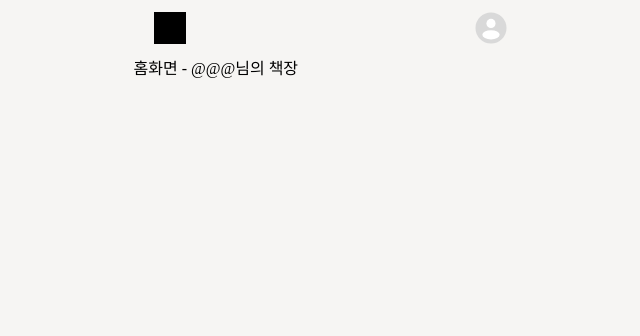
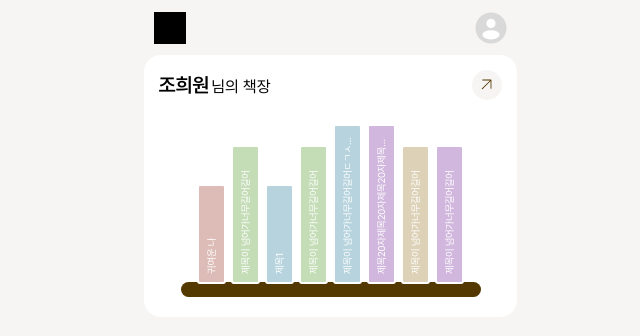
Before and after one commit to DS-ITDA/ITDA-FE, a React (Vite) app: page / in a window 1280 px wide. Shown: the top 336 px of the page, without its empty margins (310-950 px from the left). Built offline with nearby package versions, Linux system fonts and the light colour scheme; a web font is replaced by a local one.

Commit message:
✨ Feat: 메인페이지 책장 구현 (#6)

```diff
--- /dev/null
+++ b/src/components/Books/Books.jsx
@@ -0,0 +1,75 @@
+import * as B from '@components/Books/BooksStyle';
+import { useNavigate } from 'react-router-dom';
+import books from '@data/books.json';
+import palette from '../../styles/theme';
+import { useRef } from 'react';
+import { useEffect } from 'react';
+import { useState } from 'react';
+
+const Books = () => {
+  const MIN_HEIGHT = 100;
+  const MAX_HEIGHT = 160;
+  const MAX_TITLE_LENGTH = 20;
+
+  const divRef = useRef(null);
+  const [dimensions, setDimensions] = useState({ width: 0, height: 0 });
+  const navigate = useNavigate();
+
+  useEffect(() => {
+    if (!divRef.current) return;
+    const observer = new ResizeObserver((entries) => {
+      for (let entry of entries) {
+        const { width, height } = entry.contentRect;
+        setDimensions({ width, height });
+      }
+    });
+
+    observer.observe(divRef.current);
+
+    return () => observer.disconnect();
+  }, []);
+
+  const getBookHeight = (title) => {
+    const length = Math.min(title.length, MAX_TITLE_LENGTH);
+    const ratio = length / MAX_TITLE_LENGTH;
+    if (length < 6) {
+      return 100;
+    }
+    return Math.round(MIN_HEIGHT + (MAX_HEIGHT - MIN_HEIGHT) * ratio);
+  };
+
+  const widthOfBoard = [180, 200, 220, 240, 260, 280];
+
+  const getBoardWidth = () => {
+    const numOfBooks = books.length;
+
+    if (numOfBooks === 0) return;
+    if (numOfBooks < 6) {
+      return widthOfBoard[numOfBooks - 1];
+    } else {
+      return 300;
+    }
+  };
+
+  return (
+    <B.Books $width={dimensions.width} $height={dimensions.height}>
+      <B.Div ref={divRef}>
+        <B.BookContainer>
+          {books.map((book) => (
+            <B.Book key={book.id} height={getBookHeight(book.title)} color={book.color}>
+              {book.title}
+            </B.Book>
+          ))}
+          {books.length < 3 && (
+            <B.Book height="100" color={palette.main.beige} onClick={() => navigate}>
+              <B.Plus>+</B.Plus>
+            </B.Book>
+          )}
+        </B.BookContainer>
+        <B.Board $width={getBoardWidth()}></B.Board>
+      </B.Div>
+    </B.Books>
+  );
+};
+
+export default Books;
--- /dev/null
+++ b/src/components/Books/BooksStyle.js
@@ -0,0 +1,94 @@
+import styled from 'styled-components';
+import palette from '@styles/theme';
+
+export const Books = styled.div`
+  display: flex;
+  justify-content: center;
+
+  width: ${({ $height }) => `${$height}px`};
+  height: ${({ $width }) => `${$width}px`};
+`;
+
+export const Div = styled.div`
+  display: flex;
+  flex-direction: row-reverse;
+  align-items: center;
+
+  transform: rotate(-90deg);
+`;
+
+export const BookContainer = styled.div`
+  display: flex;
+  flex-direction: column;
+  /* justify-content: center; */
+
+  gap: 5px;
+  margin-left: -2px;
+
+  flex-shrink: 0;
+
+  max-height: 267px;
+  overflow-y: scroll;
+
+  align-items: flex-start;
+`;
+
+export const Book = styled.div`
+  border-radius: 3px;
+  border: 2px solid ${palette.grayscale.white};
+  padding: 5px 8px;
+
+  width: ${({ height }) => `${height}px`};
+  height: 29px;
+  background-color: ${({ color }) => color};
+
+  display: flex;
+  align-items: center;
+
+  font-size: 10px;
+  font-style: normal;
+  font-weight: 400;
+  line-height: 140%;
+  letter-spacing: -0.2px;
+  color: ${palette.grayscale.white};
+
+  white-space: nowrap;
+  overflow: hidden;
+  text-overflow: ellipsis;
+
+  flex-shrink: 0;
+  display: inline-block;
+`;
+
+export const Plus = styled.span`
+  text-align: center;
+  width: 100%;
+  display: flex;
+  align-items: center;
+  justify-content: center;
+
+  color: ${palette.grayscale.white};
+
+  cursor: pointer;
+`;
+
+export const Board = styled.div`
+  height: ${({ $width }) => `${$width}px`};
+  width: 15px;
+  border-radius: 27px;
+  background-color: ${palette.main.brown};
+`;
+
+export const Char = styled.span`
+  display: inline-block;
+  transform: rotate(-90deg);
+  color: black;
+
+  font-size: 10px;
+  font-style: normal;
+  font-weight: 400;
+  letter-spacing: -0.2px;
+
+  white-space: nowrap;
+  text-overflow: ellipsis;
+`;
--- /dev/null
+++ b/src/data/books.json
@@ -0,0 +1,19 @@
+[
+  {
+    "id": 1,
+    "title": "귀여운 나",
+    "color": "#DDBCB7"
+  },
+  {
+    "id": 2,
+    "title": "제목이 넘어가너무길어길어",
+    "color": "#C4DDB7"
+  },
+  { "id": 3, "title": "제목1", "color": "#B7D3DD" },
+  { "id": 4, "title": "제목이 넘어가너무길어길어", "color": "#C4DDB7" },
+  { "id": 5, "title": "제목이 넘어가너무길어길어ㄷㄱㅅㄷㄱㅅㄷㄱㅅ", "color": "#B7D3DD" },
+  { "id": 6, "title": "제목20자제목20자제목20자제목20자", "color": "#D1B7DD" },
+  { "id": 7, "title": "제목이 넘어가너무길어길어", "color": "#DDD2B7" },
+  { "id": 8, "title": "제목이 넘어가너무길어길어", "color": "#D1B7DD" },
+  { "id": 9, "title": "제목이 넘어가너무길어길어", "color": "#C4DDB7" }
+]
--- a/src/pages/home/Home.jsx
+++ b/src/pages/home/Home.jsx
@@ -1,7 +1,27 @@
 import * as H from '@home/HomeStyle';
+import { useNavigate } from 'react-router-dom';
+import Books from '@components/Books/Books';
+import Arrow20 from '@assets/home/arrow-up_right-20.svg';
 
 const Home = () => {
-  return <H.Home>홈화면 - @@@님의 책장</H.Home>;
+  const navigate = useNavigate();
+  return (
+    <>
+      <H.UserContainer>
+        <H.User>
+          <H.Title>
+            <p>
+              <span>조희원</span>님의 책장
+            </p>
+            <H.ArrowDiv onClick={() => navigate('/view')}>
+              <img src={Arrow20} alt="이미지 생성하러 가기" />
+            </H.ArrowDiv>
+          </H.Title>
+          <Books />
+        </H.User>
+      </H.UserContainer>
+    </>
+  );
 };
 
 export default Home;
--- a/src/pages/home/HomeStyle.js
+++ b/src/pages/home/HomeStyle.js
@@ -1,6 +1,62 @@
 import styled from 'styled-components';
 import palette from '@styles/theme';
 
-export const Home = styled.div`
-  font-family: HanSerif;
+export const Home = styled.div``;
+
+export const UserContainer = styled.div`
+  width: 100%;
+  padding: 0 10px;
 `;
+
+export const User = styled.div`
+  width: 100%;
+  background-color: ${palette.grayscale.white};
+  border-radius: 17px;
+
+  display: flex;
+  flex-direction: column;
+  align-items: center;
+
+  padding: 15px 15px 20px;
+`;
+
+export const Title = styled.div`
+  width: 100%;
+  display: flex;
+  align-items: center;
+  justify-content: space-between;
+  margin-bottom: 24px;
+
+  p {
+    margin: 0;
+  }
+
+  p > span {
+    font-size: 20px;
+    font-weight: 600;
+    line-height: 130%;
+    letter-spacing: -0.4px;
+
+    margin-right: 2px;
+  }
+`;
+
+export const ArrowDiv = styled.div`
+  width: 30px;
+  height: 30px;
+  border-radius: 50%;
+  background-color: ${palette.main.ivory};
+  padding: 5px;
+
+  display: flex;
+  align-items: center;
+  justify-content: center;
+
+  cursor: pointer;
+
+  img {
+    width: 100%;
+    height: 100%;
+    object-fit: contain;
+  }
+`;
```
